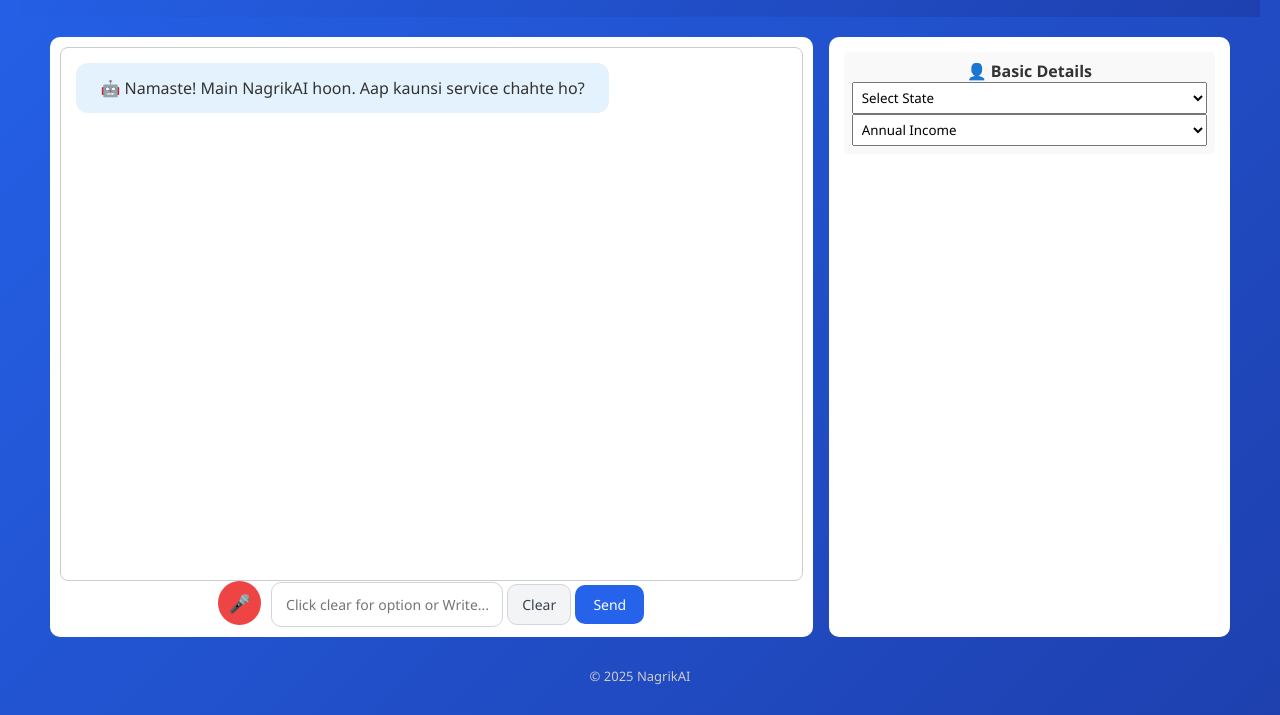
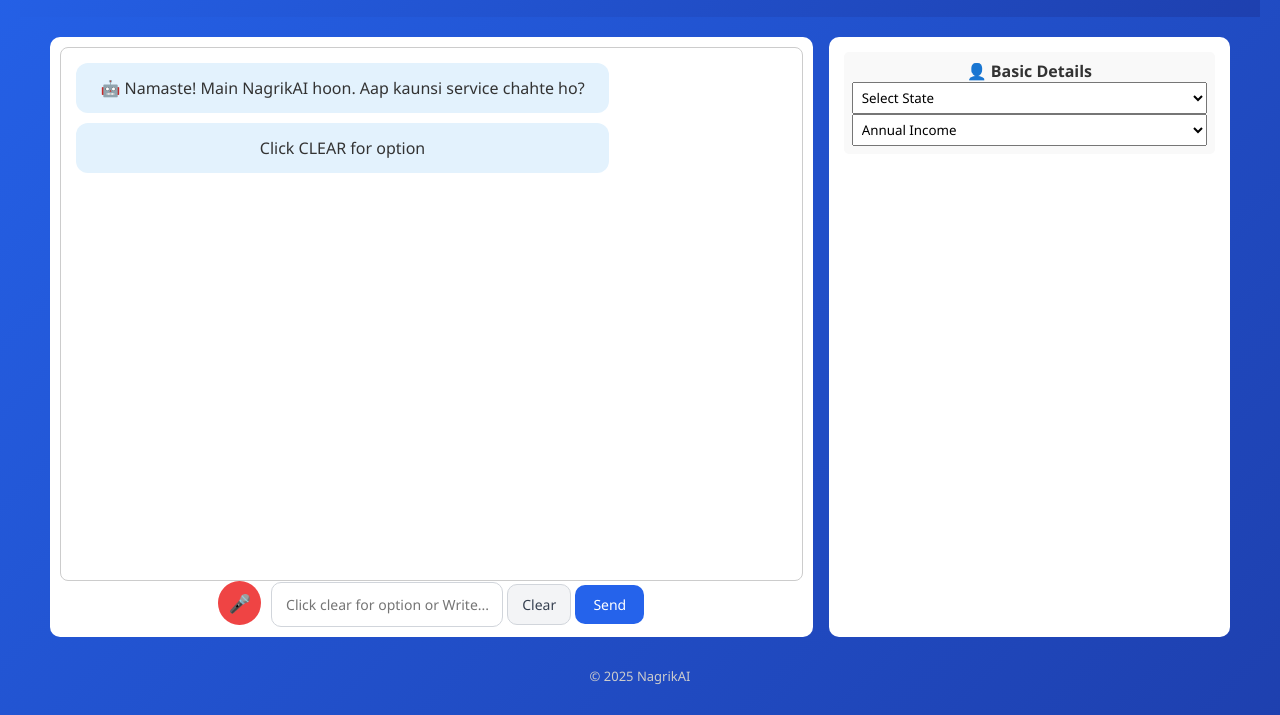
Before and after one commit to krishna-shrivastav/NagrikAi, a plain HTML site: page chat.html in a window 1280 px wide. Shown: the part 193-908 px from the top of the page. Drawn offline with Linux system fonts and the light colour scheme.

Commit message:
Update chat.html

```diff
--- a/chat.html
+++ b/chat.html
@@ -39,6 +39,9 @@
 
         <div class="bot-msg">
           🤖 Namaste! Main NagrikAI hoon. Aap kaunsi service chahte ho?
+        </div>
+         <div class="bot-msg">
+         Click CLEAR for option
         </div>
       </div>
 
```
